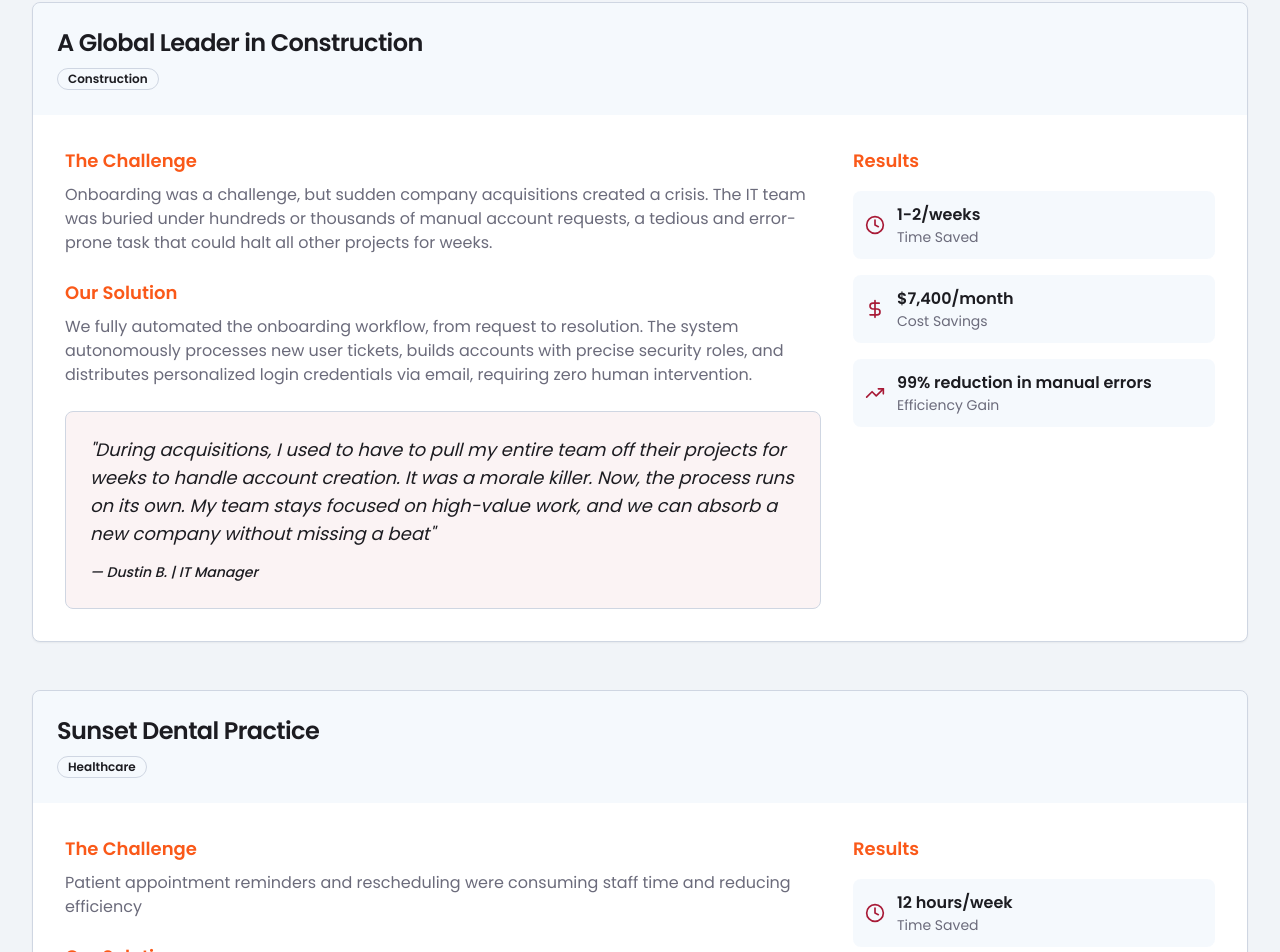
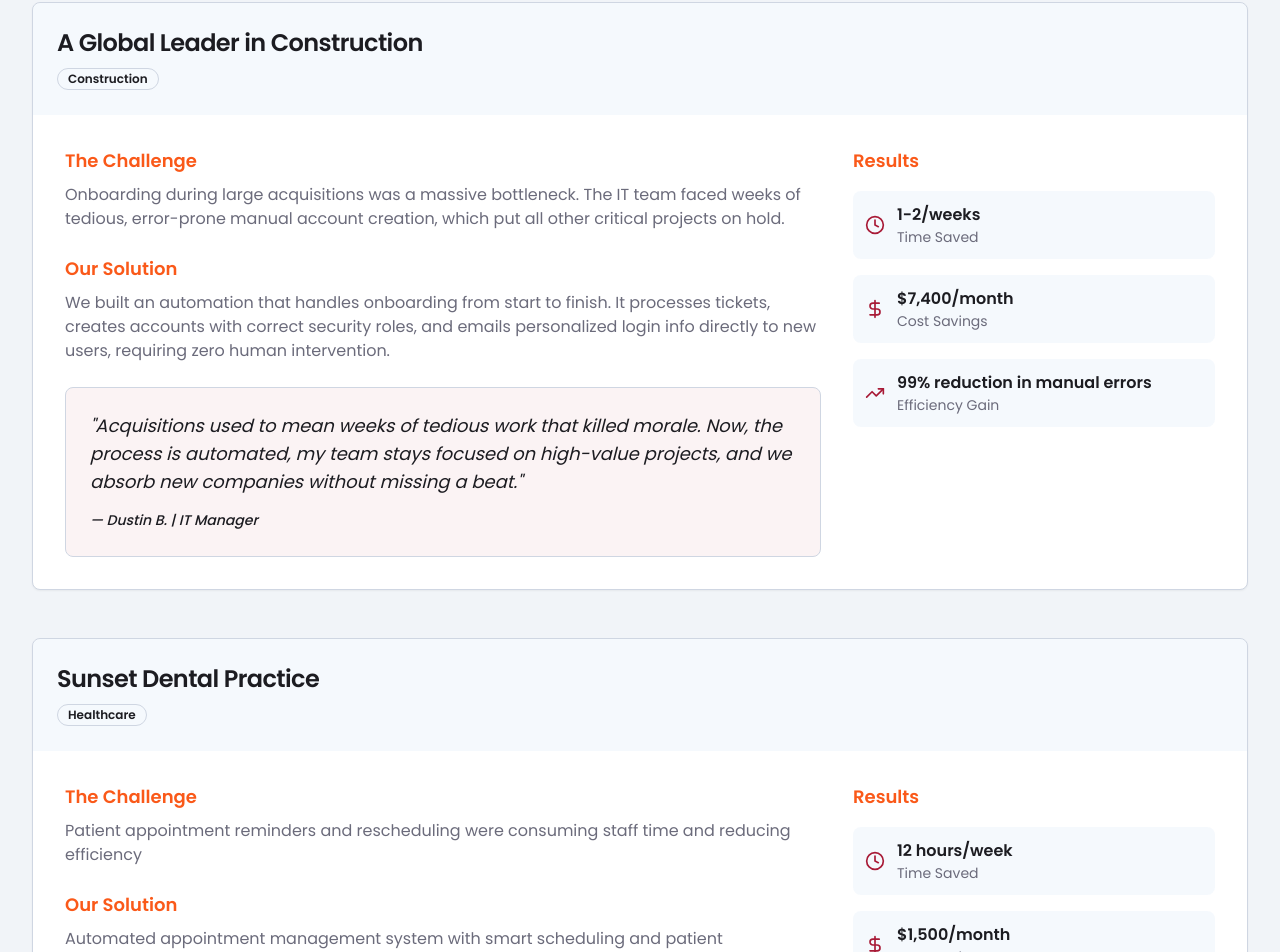
Before and after one commit to buddytechauto/buddy-tech-dam-builder, a React (Vite) app: page /case-studies in a window 1280 px wide. Shown: the part 983-1935 px from the top of the page. Built offline with nearby package versions, Linux system fonts and the light colour scheme.

Commit message:
Automated update: 2025-08-08 20:27:14

```diff
--- a/src/pages/CaseStudies.tsx
+++ b/src/pages/CaseStudies.tsx
@@ -19,20 +19,20 @@ const CaseStudies = () => {
         efficiency: "95% increase in data accuracy"
       },
       quote: "The ROI on this automation was immediate. We've reclaimed hundreds of hours of skilled work per month, and the process is not only faster but significantly more accurate. It's a clear win for our department's budget and productivity.",
-      author: "Chris P. | IT Manager"
+      author: "Chris P.  |  IT Manager"
     },
     {
       title: "A Global Leader in Construction",
       industry: "Construction",
-      challenge: "Onboarding was a challenge, but sudden company acquisitions created a crisis. The IT team was buried under hundreds or thousands of manual account requests, a tedious and error-prone task that could halt all other projects for weeks.",
-      solution: "We fully automated the onboarding workflow, from request to resolution. The system autonomously processes new user tickets, builds accounts with precise security roles, and distributes personalized login credentials via email, requiring zero human intervention.",
+      challenge: "Onboarding during large acquisitions was a massive bottleneck. The IT team faced weeks of tedious, error-prone manual account creation, which put all other critical projects on hold.",
+      solution: "We built an automation that handles onboarding from start to finish. It processes tickets, creates accounts with correct security roles, and emails personalized login info directly to new users, requiring zero human intervention.",
       results: {
         timeSaved: "1-2/weeks",
         costSavings: "$7,400/month",
         efficiency: "99% reduction in manual errors"
       },
-      quote: "During acquisitions, I used to have to pull my entire team off their projects for weeks to handle account creation. It was a morale killer. Now, the process runs on its own. My team stays focused on high-value work, and we can absorb a new company without missing a beat",
-      author: "Dustin B. | IT Manager"
+      quote: "Acquisitions used to mean weeks of tedious work that killed morale. Now, the process is automated, my team stays focused on high-value projects, and we absorb new companies without missing a beat.",
+      author: "Dustin B.  |  IT Manager"
     },
     {
       title: "Sunset Dental Practice",
```
Also changed, not shown: 2 other files (tests, documents, lock files or other folders).
